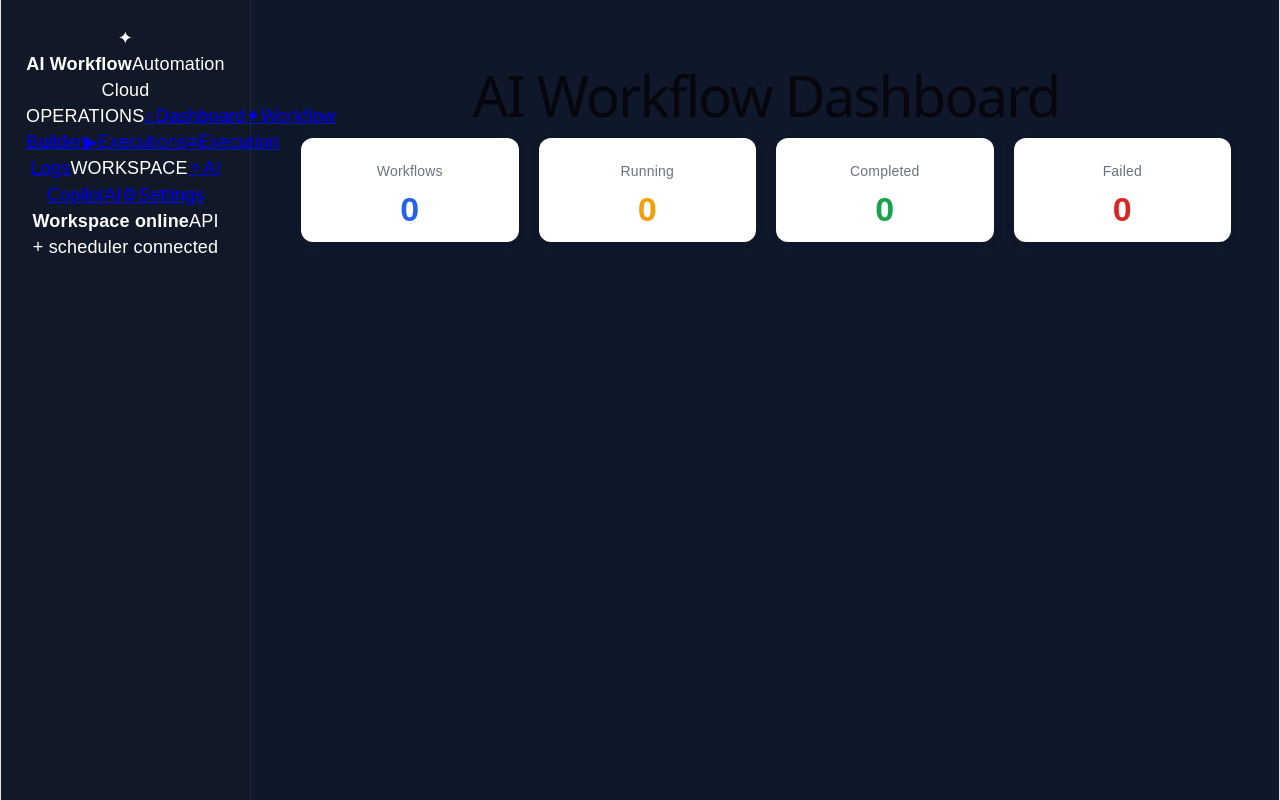
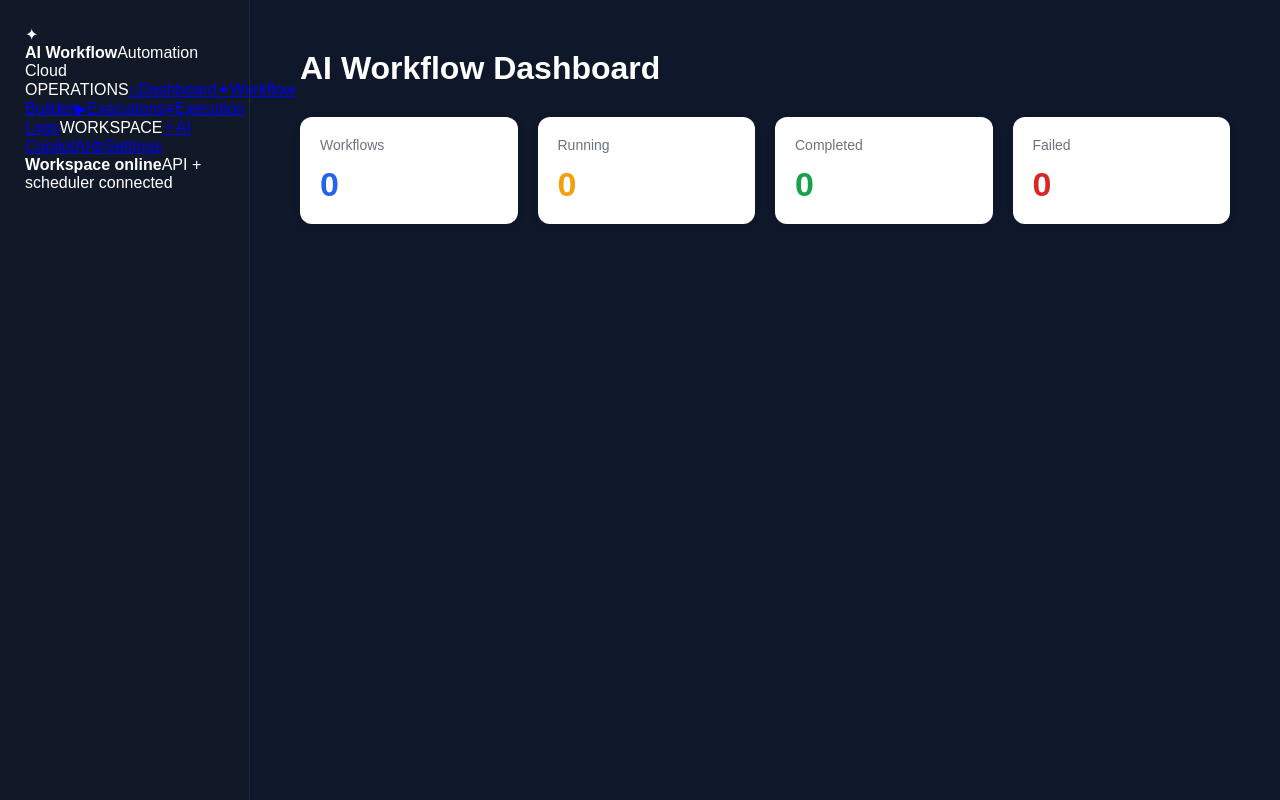
Before and after one commit to sanjanajaat23-commits/AI-Workflow-Automation-Platform, a React (Vite) app in the folder frontend/: page /dashboard in a window 1280 px wide. Built offline with nearby package versions, Linux system fonts and the light colour scheme; no server answers.

Commit message:
ui: establish dark workflow design system

```diff
--- a/frontend/src/index.css
+++ b/frontend/src/index.css
@@ -1,111 +1,24 @@
+@import url('https://fonts.googleapis.com/css2?family=Inter:wght@400;500;600;700&display=swap');
+
 :root {
-  --text: #6b6375;
-  --text-h: #08060d;
-  --bg: #fff;
-  --border: #e5e4e7;
-  --code-bg: #f4f3ec;
-  --accent: #aa3bff;
-  --accent-bg: rgba(170, 59, 255, 0.1);
-  --accent-border: rgba(170, 59, 255, 0.5);
-  --social-bg: rgba(244, 243, 236, 0.5);
-  --shadow:
-    rgba(0, 0, 0, 0.1) 0 10px 15px -3px, rgba(0, 0, 0, 0.05) 0 4px 6px -2px;
-
-  --sans: system-ui, 'Segoe UI', Roboto, sans-serif;
-  --heading: system-ui, 'Segoe UI', Roboto, sans-serif;
-  --mono: ui-monospace, Consolas, monospace;
-
-  font: 18px/145% var(--sans);
-  letter-spacing: 0.18px;
-  color-scheme: light dark;
-  color: var(--text);
-  background: var(--bg);
+  font-family: Inter, ui-sans-serif, system-ui, -apple-system, BlinkMacSystemFont, "Segoe UI", sans-serif;
+  color: #e5e7eb;
+  background: #070b13;
   font-synthesis: none;
   text-rendering: optimizeLegibility;
   -webkit-font-smoothing: antialiased;
-  -moz-osx-font-smoothing: grayscale;
-
-  @media (max-width: 1024px) {
-    font-size: 16px;
-  }
+  --bg: #070b13;
+  --panel: #0d1320;
+  --panel-2: #111827;
+  --border: #1f2937;
+  --muted: #8b95a7;
+  --text: #f5f7fb;
+  --accent: #8b5cf6;
+  --accent-2: #6366f1;
 }
 
-@media (prefers-color-scheme: dark) {
-  :root {
-    --text: #9ca3af;
-    --text-h: #f3f4f6;
-    --bg: #16171d;
-    --border: #2e303a;
-    --code-bg: #1f2028;
-    --accent: #c084fc;
-    --accent-bg: rgba(192, 132, 252, 0.15);
-    --accent-border: rgba(192, 132, 252, 0.5);
-    --social-bg: rgba(47, 48, 58, 0.5);
-    --shadow:
-      rgba(0, 0, 0, 0.4) 0 10px 15px -3px, rgba(0, 0, 0, 0.25) 0 4px 6px -2px;
-  }
-
-  #social .button-icon {
-    filter: invert(1) brightness(2);
-  }
-}
-
-#root {
-  width: 1126px;
-  max-width: 100%;
-  margin: 0 auto;
-  text-align: center;
-  border-inline: 1px solid var(--border);
-  min-height: 100svh;
-  display: flex;
-  flex-direction: column;
-  box-sizing: border-box;
-}
-
-body {
-  margin: 0;
-}
-
-h1,
-h2 {
-  font-family: var(--heading);
-  font-weight: 500;
-  color: var(--text-h);
-}
-
-h1 {
-  font-size: 56px;
-  letter-spacing: -1.68px;
-  margin: 32px 0;
-  @media (max-width: 1024px) {
-    font-size: 36px;
-    margin: 20px 0;
-  }
-}
-h2 {
-  font-size: 24px;
-  line-height: 118%;
-  letter-spacing: -0.24px;
-  margin: 0 0 8px;
-  @media (max-width: 1024px) {
-    font-size: 20px;
-  }
-}
-p {
-  margin: 0;
-}
-
-code,
-.counter {
-  font-family: var(--mono);
-  display: inline-flex;
-  border-radius: 4px;
-  color: var(--text-h);
-}
-
-code {
-  font-size: 15px;
-  line-height: 135%;
-  padding: 4px 8px;
-  background: var(--code-bg);
-}
+* { box-sizing: border-box; }
+html, body, #root { width: 100%; min-height: 100%; margin: 0; }
+body { min-height: 100vh; background: var(--bg); color: var(--text); }
+button, input, textarea, select { font: inherit; }
+button { cursor: pointer; }
```
